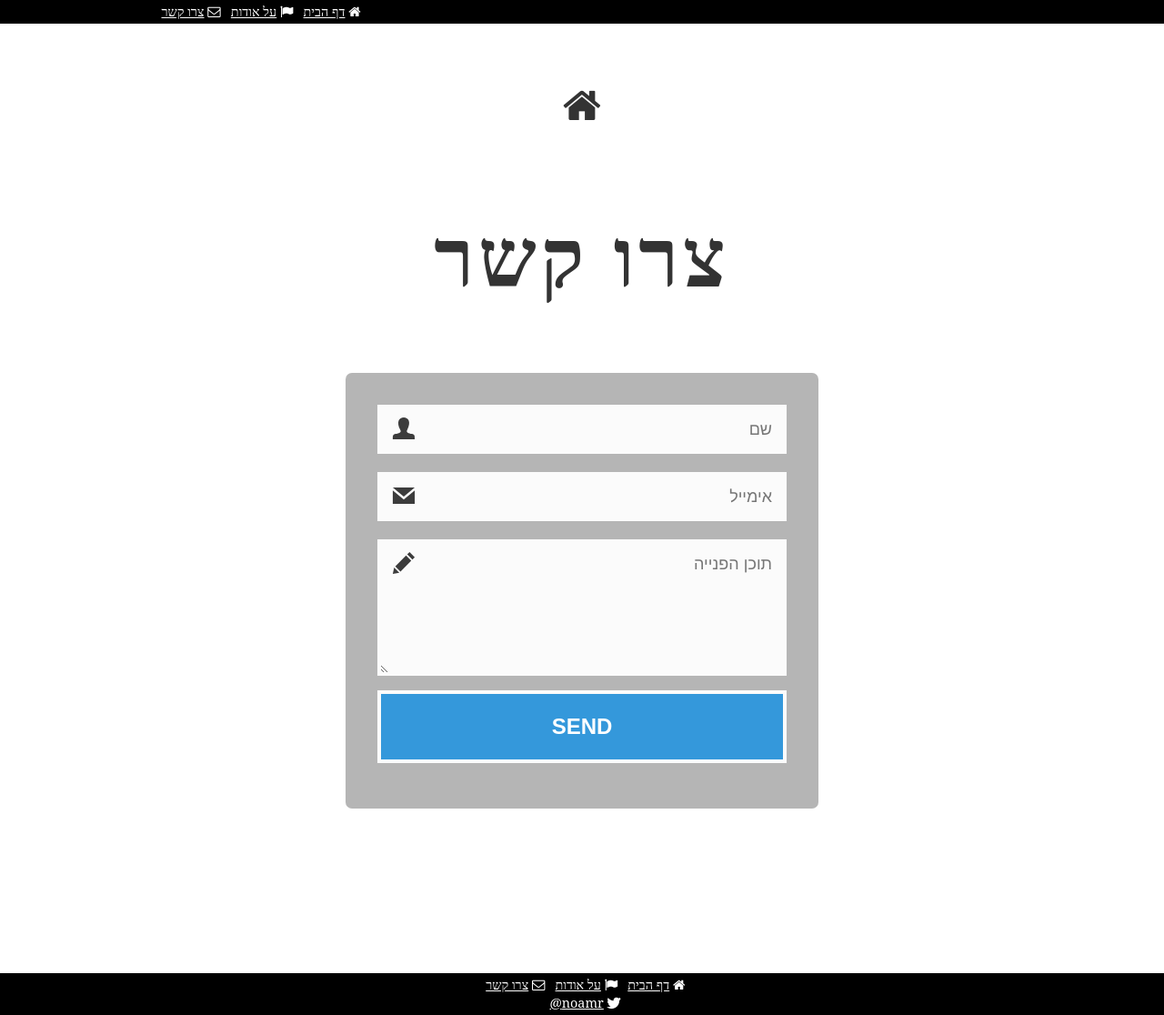
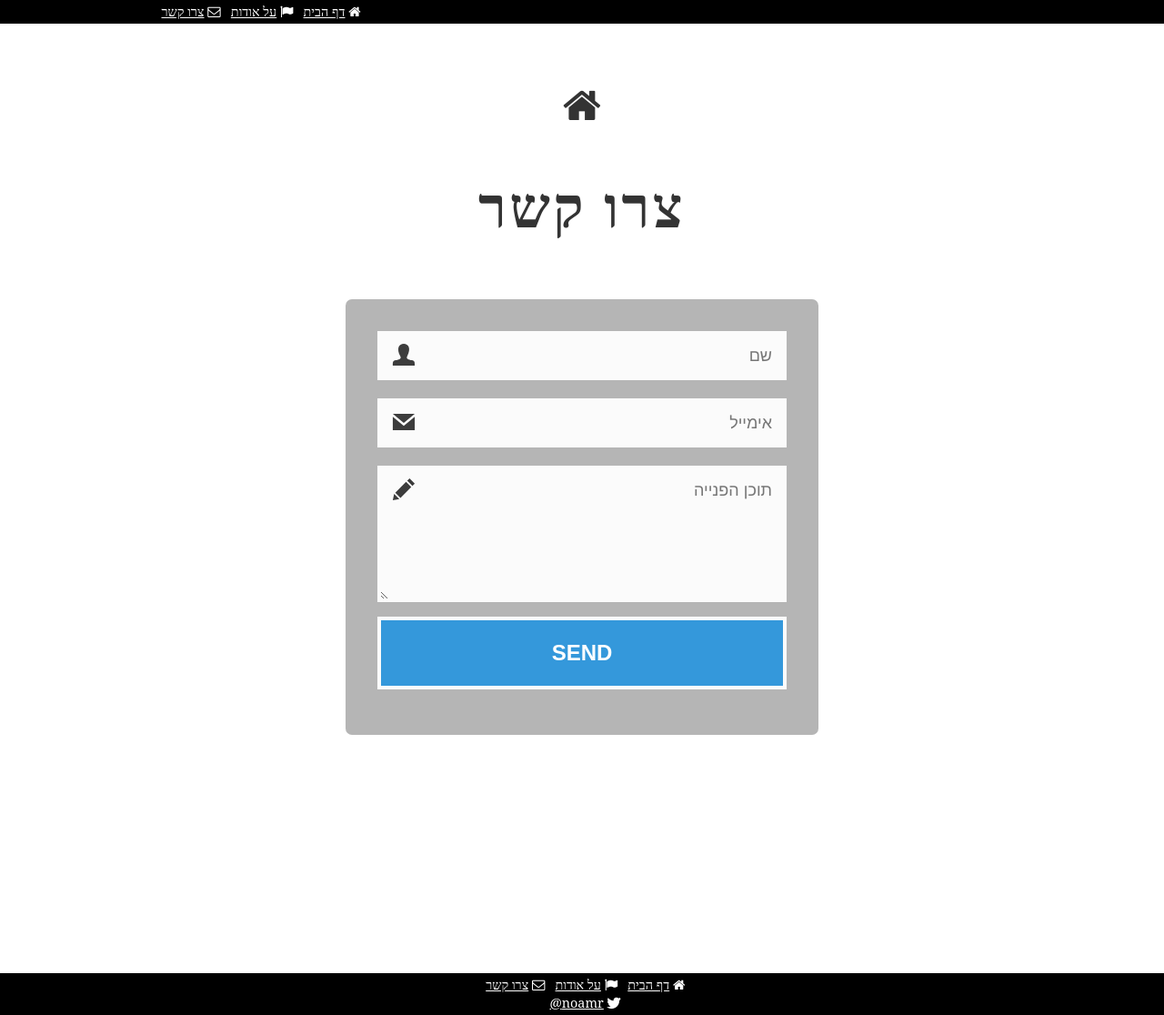
Before and after one commit to noam-r/noamr, a Jekyll site: the page built from contact/index.html, in a window 1280 px wide. Shown: the whole page at 91% size. Built offline with Jekyll 4.4.1, drawn with Linux system fonts in a browser that asks for light colours; some web fonts are replaced.

Commit message:
adjust css

```diff
--- a/css/style.css
+++ b/css/style.css
@@ -2280,14 +2280,14 @@ main.container, main.content>.container {
 
 .post h2 {
     font-family: "Alef Hebrew", Georgia, "Times New Roman", Times, serif;
-    font-size: 5em;
+    font-size: 3.5em;
     padding: 1.5em 0 0.5em;
     letter-spacing: 0.05em
 }
 
 .post section {
     font-family: "Alef Hebrew", 'Noto Serif';
-    line-height: 1.9em
+    line-height: 1.5em
 }
 
 .post .meta {
```
